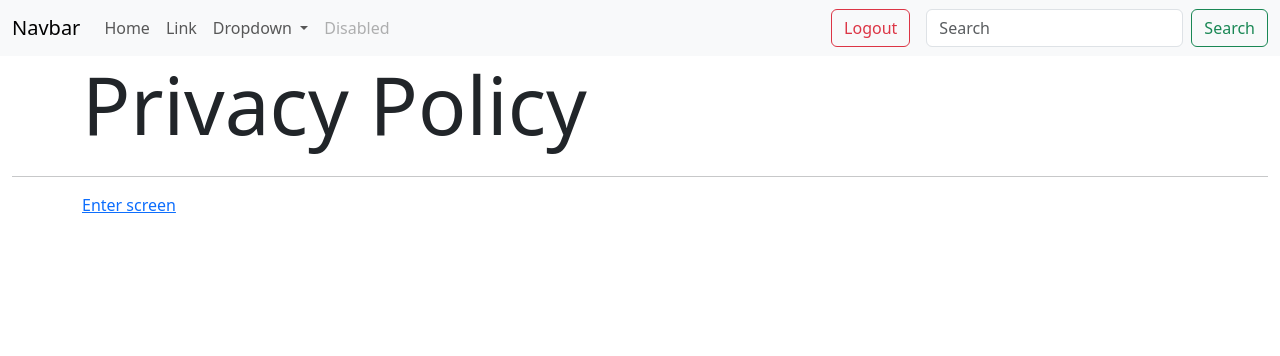
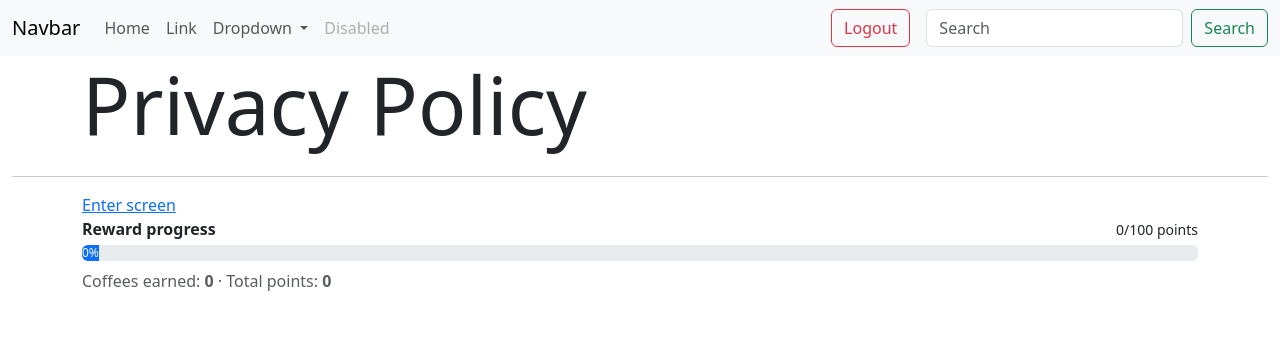
Before and after one commit to jens07nj/Software-Engineering-Project-Part-1, a Flask app: page /privacy.html in a window 1280 px wide. Shown: the top 356 px of the page. Run offline with Flask 3, Linux system fonts and the light colour scheme; some libraries are stand-ins or nearby versions.

Commit message:
I have linked the staff points database (which is updated everytime a screen is submitted) to a progress bar which is displayed on the footer.html page

```diff
--- a/main.py
+++ b/main.py
@@ -79,25 +79,77 @@ def logout():
 def privacy():
     return render_template("/privacy.html")
 
-# Handle the screening form
+
+GOAL = 100  # points needed for a coffee
+DB_PATH = "databaseFiles/database.db"
+
+def get_user_totals(username=None):
+    """Return (points, coffees, total_points) using a JOIN. No pre-insert needed."""
+    if username is None:
+        username = session.get("username")
+    if not username:
+        return (0, 0, 0)
+
+    con = sql.connect(DB_PATH)
+    try:
+        cur = con.cursor()
+        # No need for PRAGMA here (we're just reading), but harmless if you keep it.
+        cur.execute("""
+            SELECT
+              COALESCE(sp.points, 0),
+              COALESCE(sp.coffees, 0),
+              COALESCE(sp.total_points, 0)
+            FROM Staff AS s
+            LEFT JOIN Staff_points AS sp
+              ON sp.Username = s.Username
+            WHERE s.Username = ?;
+        """, (username,))
+        row = cur.fetchone()
+        return row if row else (0, 0, 0)
+    finally:
+        con.close()
+
+
+def calc_progress(points: int, threshold: int = GOAL) -> int:
+    """Return a 0..100 percentage for the progress bar."""
+    try:
+        pct = int(round((points / float(threshold)) * 100))
+        return max(0, min(100, pct))
+    except Exception:
+        return 0
+
+@app.context_processor
+def inject_rewards_progress():
+    """Make points/coffees/total_points/progress_percent/threshold available in ALL templates."""
+    username = session.get("username")
+    if not username:
+        return dict(points=0, coffees=0, total_points=0, progress_percent=0, threshold=GOAL)
+    points, coffees, total_points = get_user_totals(username)
+    return dict(
+        points=points,
+        coffees=coffees,
+        total_points=total_points,
+        progress_percent=calc_progress(points, GOAL),
+        threshold=GOAL,
+    )
+
+# ✅ Route belongs on the view function, not on get_user_totals
 @app.route("/screenform.html", methods=["GET", "POST"])
 def screenform():
     if request.method == 'POST':
-        print('post')  # Debug log
-
         # Get logged-in user's username
         pretester = session.get("username")
 
         # Get all form data submitted
         patient_id = request.form.get("patient_id")
-        recorded_time = datetime.datetime.now().strftime("%Y-%m-%d %H:%M:%S")  # Current timestamp
+        recorded_time = datetime.datetime.now().strftime("%Y-%m-%d %H:%M:%S")
         screen_complete = request.form.get("screen_complete") == "yes"
         reason_declined = request.form.get("reason_declined")
         hearing_loss = request.form.get("hearing_loss") == "yes"
         booked = request.form.get("booked") == "yes"
         pls_call = request.form.get("pls_call") == "yes"
 
-        # Save the form data using dbHandler function
+        # Save the form data
         dbHandler.insert_screen_data(
             pretester,
             patient_id,
@@ -108,13 +160,42 @@ def screenform():
             pls_call,
             recorded_time
         )
-        dbHandler.addPoints(pretester)
-        # Reload page with confirmation message
-        return render_template("/screenform.html", username=session.get("username"), submitted=True)
 
-    # GET request — just show the form
-    return render_template("/screenform.html")
+        # Award a point only if the screen was actually completed
+        if screen_complete and pretester:
+            dbHandler.addPoints(pretester)
 
+        # Fetch latest totals for progress bar
+        points, coffees, total_points = get_user_totals(pretester)
+        progress_percent = calc_progress(points)
+
+
+        return render_template(
+            "/screenform.html",
+            username=pretester,
+            submitted="True",
+            points=points,
+            coffees=coffees,
+            total_points=total_points,
+            progress_percent=progress_percent,
+            threshold=GOAL
+        )
+
+    # GET request — show form + current progress (if logged in)
+    pretester = session.get("username")
+    points, coffees, total_points = get_user_totals(pretester) if pretester else (0, 0, 0)
+    progress_percent = calc_progress(points)
+
+    return render_template(
+        "/screenform.html",
+        username=pretester,
+        submitted=False,
+        points=points,
+        coffees=coffees,
+        total_points=total_points,
+        progress_percent=progress_percent,
+        threshold=GOAL
+    )
 # CSP violation report endpoint
 @app.route("/csp_report", methods=["POST"])
 @csrf.exempt  # Disable CSRF for this route (it's used by browsers, not forms)
--- a/templates/AddUser.html
+++ b/templates/AddUser.html
@@ -22,6 +22,9 @@
       </div>
       <button type="submit">Add User</button>
       <input type="hidden" name="csrf_token" value="{{ csrf_token() }}" />
+      <button type="button" onclick="window.location.href='/index.html';">
+        Cancel
+      </button>
     </form>
   </body>
 </html>
--- a/templates/partials/footer.html
+++ b/templates/partials/footer.html
@@ -5,7 +5,29 @@
   <div class="row">
     <a href="screenform.html">Enter screen</a>
   </div>
-   {% if staff_role and staff_role|lower == "admin" %}
+  <div class="mb-3">
+  <div class="d-flex justify-content-between align-items-center mb-1">
+    <strong>Reward progress</strong>
+    <small>{{ points }}/{{ threshold }} points</small>
+  </div>
+
+  <div class="progress" style="height: 22px;">
+    <div
+      class="progress-bar"
+      role="progressbar"
+      style="width: {{ progress_percent }}%;"
+      aria-valuenow="{{ progress_percent }}"
+      aria-valuemin="0"
+      aria-valuemax="100">
+      {{ progress_percent }}%
+    </div>
+  </div>
+
+  <div class="mt-2 text-muted">
+    Coffees earned: <strong>{{ coffees }}</strong> · Total points: <strong>{{ total_points }}</strong>
+  </div>
+</div>
+  {% if staff_role and staff_role|lower == "admin" %}
   <form method="get" class="mb-3 d-flex flex-wrap gap-3 align-items-center" action="">
   <!-- Pretester -->
   <label class="mb-0" for="pretester">Pretester:</label>
--- a/userManagement.py
+++ b/userManagement.py
@@ -109,6 +109,10 @@ def addPoints(pretester):
 
         conn.commit()
 
+
+
+
+
 #def insert_screen_data(pretester, patient_id, screen_complete, reason_declined, hearing_loss, booked, pls_call, recorded_time):
 
    # recorded_time = datetime.datetime.now()#.isoformat(sep=' ', timespec='seconds')
```
Also changed, not shown: databaseFiles/database.db, 1 other file.
